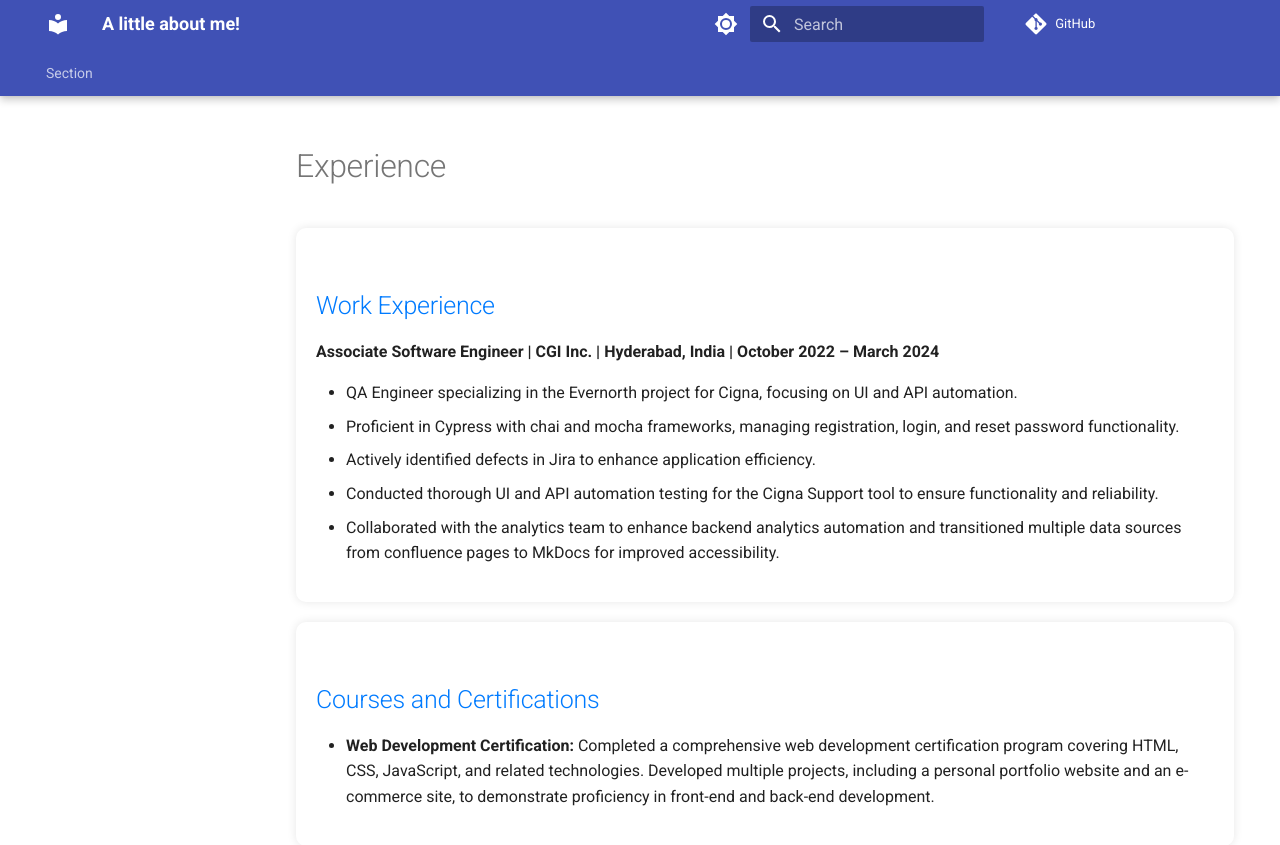
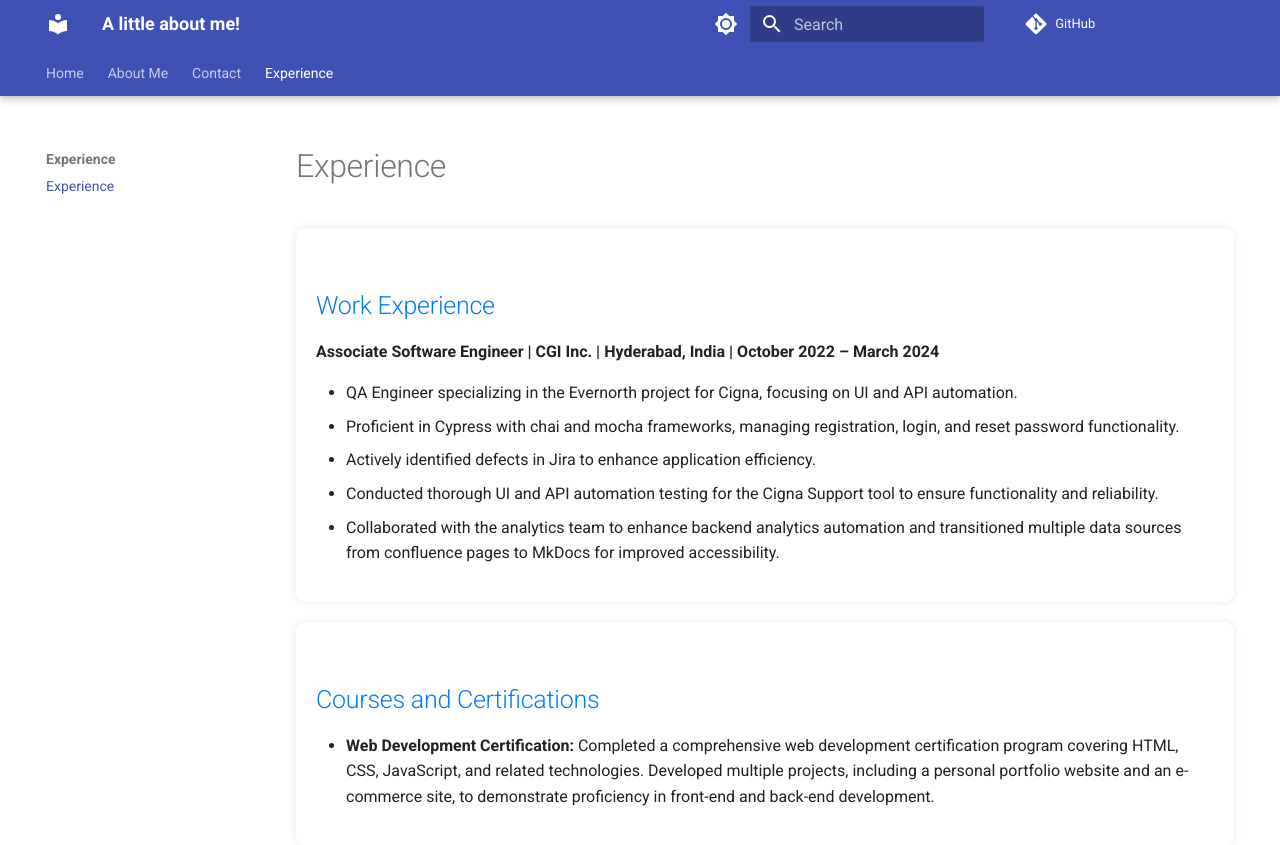
Before and after one commit to phantomad007/Resume, an MkDocs documentation site: the page built from docs/experience.md, in a window 1280 px wide and 900 px high. Shown: the top 845 px of the window. Built offline with MkDocs 1.6.1 and Material for MkDocs 9.7.7, drawn with Linux system fonts in a browser that asks for light colours; comment, search, counter and statistics services are not loaded; some of the changed lines change nothing that is shown.

Commit message:
lets see

```diff
--- a/mkdocs.yml
+++ b/mkdocs.yml
@@ -31,12 +31,14 @@ extra_css:
   - stylesheets/extra.css
 
 nav:
-  - Section:
-    - section/home.md
-    - Page 1: section/about.md
-    - Page 2: section/contact.md
-    - Page 3: section/experience.md
-    - Page 4: section/contact.md
+  - Home:
+    - home.md
+  - About Me:
+    - about.md
+  - Contact:
+    - contact.md
+  - Experience:
+    - experience.md
 
 markdown_extensions:
   - pymdownx.highlight:
```
